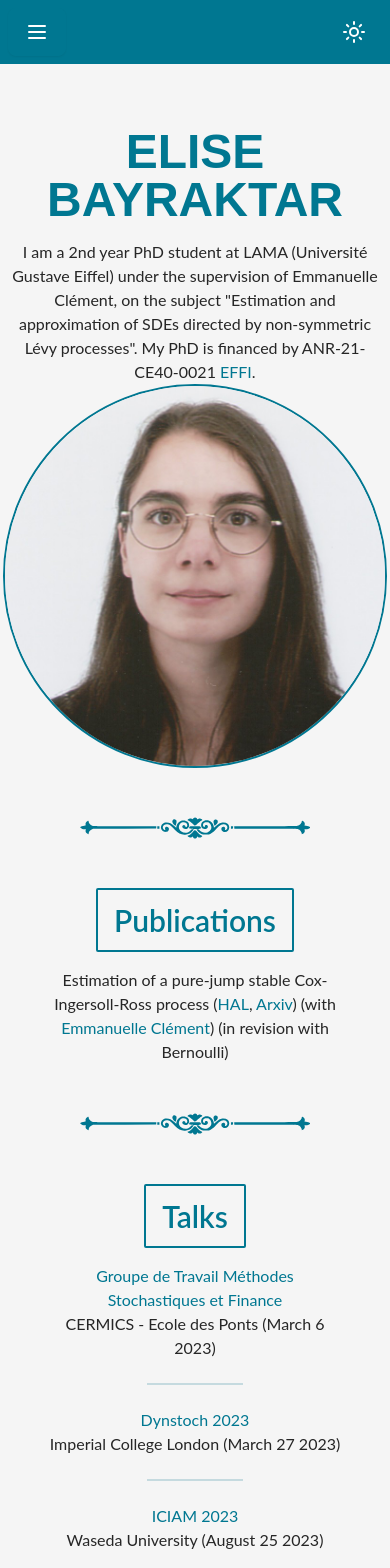
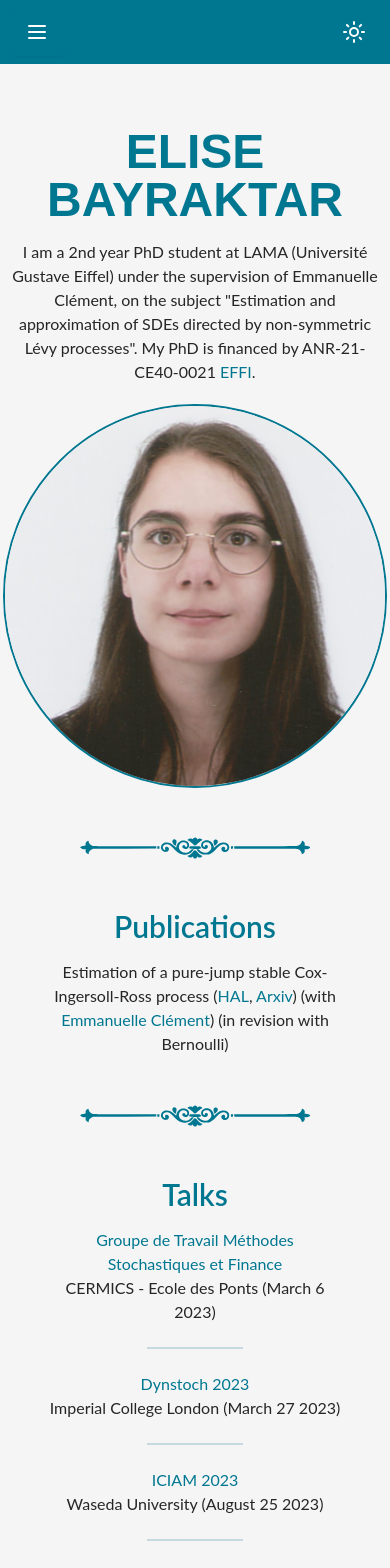
Before and after one commit to elisebayraktar/elisebayraktar.github.io, a React (Vite) app: page / in a window 390 px wide. Shown: the top 1568 px of the page. Built offline with nearby package versions, Linux system fonts and the light colour scheme.

Commit message:
feat(refacto): clean

```diff
--- a/src/index.css
+++ b/src/index.css
@@ -3,20 +3,12 @@
 @import 'tailwindcss/utilities';
 
 @layer components {
-  .title {
-    @apply text-3xl text-primary font-semibold capitalize w-fit px-4 py-3 border-primary border-2 rounded-sm mb-4;
-  }
-
   .box {
     @apply flex scroll-mt-28  md:bg-base-200 p-8 md:py-12 md:px-16 items-center flex-col text-center rounded-2xl mx-4 my-4 md:my-10 md:w-2/3 border-primary md:border-2 md:shadow-xl;
   }
 
   .subtext {
     @apply text-sm font-light;
-  }
-
-  .subtitle {
-    @apply text-xl font-semibold capitalize;
   }
 
   .column {
@@ -30,11 +22,11 @@
 
 @layer base {
   h1 {
-    @apply text-primary font-title text-5xl md:text-6xl font-extrabold uppercase self-center;
+    @apply text-primary font-montserrat text-5xl md:text-6xl font-extrabold uppercase self-center;
   }
 
   h2 {
-    @apply text-3xl text-primary font-semibold capitalize w-fit px-4 py-3 border-primary border-2 rounded-sm mb-4;
+    @apply text-3xl text-primary font-semibold capitalize w-fit mb-4;
   }
 
   h3 {
--- a/src/sections/AboutMe.tsx
+++ b/src/sections/AboutMe.tsx
@@ -9,14 +9,14 @@ export default function AboutMe() {
           I am a 2nd year PhD student at LAMA (Université Gustave Eiffel) under
           the supervision of Emmanuelle Clément, on the subject &quot;Estimation
           and approximation of SDEs directed by non-symmetric Lévy
-          processes&quot;. My PhD is financed by ANR-21-CE40-0021
-          <Link label=" EFFI" href="https://effi-stats.fr/" />.
+          processes&quot;. My PhD is financed by ANR-21-CE40-0021&#32;
+          <Link label="EFFI" href="https://effi-stats.fr/" />.
         </div>
       </div>
       <img
         alt="profile"
         src="/images/profile-picture.jpeg"
-        className="lg:w-1/4 object-cover rounded-full border-2 border-primary max-w-sm"
+        className="lg:w-1/4 object-cover rounded-full border-2 border-primary max-w-sm mt-5 lg:mt-0"
       />
     </>
   );
--- a/src/sections/Teaching.tsx
+++ b/src/sections/Teaching.tsx
@@ -23,6 +23,7 @@ export default function Teaching() {
           </div>
         </div>
       </div>
+      <div className="divider lg:hidden" />
       <div className="column">
         <h3 className="mb-2">CentraleSupélec</h3>
         <div className="font-semibold">2019 -2020</div>
--- a/tailwind.config.ts
+++ b/tailwind.config.ts
@@ -5,7 +5,7 @@ const config: Config = {
   theme: {
     fontFamily: {
       sans: ['Lato', 'sans-serif'],
-      title: ['Montserrat', 'sans-serif'],
+      montserrat: ['Montserrat', 'sans-serif'],
       roboto: ['Roboto', 'sans-serif'],
     },
   },
```
